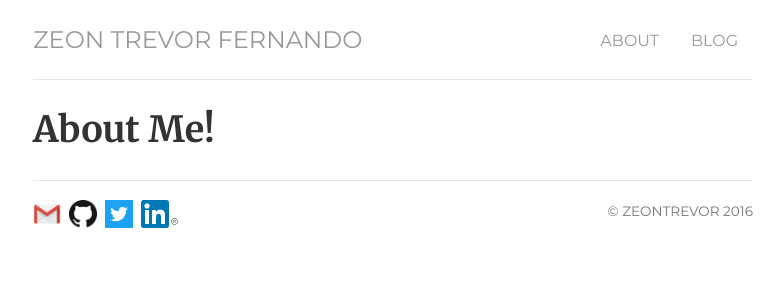
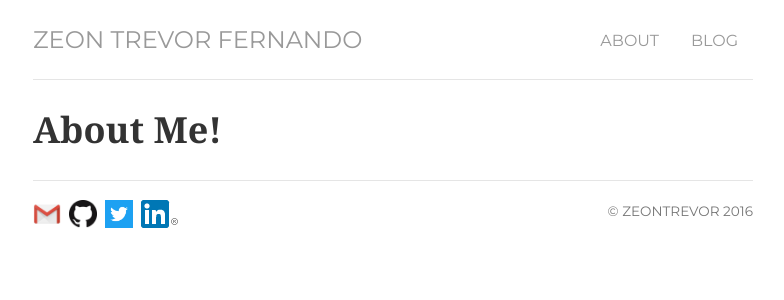
Before and after one commit to ZeonTrevor/zeontrevor.github.io, a Jekyll site: the page built from about/index.html, in a window 1280 px wide. Shown: the top 300 px of the page, without its empty margins (247-1031 px from the left). Built offline with Jekyll 4.4.1, drawn with Linux system fonts in a browser that asks for light colours.

Commit message:
minor changes

```diff
--- a/blog/index.html
+++ b/blog/index.html
@@ -2,7 +2,7 @@
 layout: default
 title: Blog
 ---
-<h3>{{ page.title }}</h3>
+
 Hey there! I currently live in Germany pursuing my masters, originally from Sri Lanka (for the most part of my childhood and youth I have lived in India). I have loved Germany since my childhood because of my love for Die Mannschaft (German football team), but since I started living here I love it even more for many other reasons like its beauty and convenience for reduced mobility individuals. I was diagnosed with LGMD back in 2010, its a rare disease that causes weakness and wasting of the muscles in the arms and legs. As I grow old and the disease progresses, I constantly update my life ;). Since its a rare disease and there is very little known about it, I dedicate this blog to create awareness and especially help those who have this disease by sharing my travel diaries across Europe from the eyes of a LGMD traveller.
 <ul class="posts">
 
--- a/css/main.css
+++ b/css/main.css
@@ -1,14 +1,14 @@
 @import url(http://fonts.googleapis.com/css?family=Merriweather:300,300italic,400,400italic,700,700italic);
 @import url(http://fonts.googleapis.com/css?family=Montserrat);
 
-body { padding-top: 20px; padding-bottom: 40px; font-family: 'Merriweather', Georgia, Times; font-size: 16px; }
+body { padding-top: 20px; padding-bottom: 40px; font-family: medium-content-serif-font,Georgia,'Cambria','Times New Roman',Times,serif; font-size: 16px;}
 
-h1, h2, h3, h4, h5, h6, .h1, .h2, .h3, .h4, .h5, .h6 { font-family: 'Merriweather', Georgia, Times; font-weight: 700;}
+h1, h2, h3, h4, h5, h6, .h1, .h2, .h3, .h4, .h5, .h6 { font-family: medium-content-serif-font,Georgia,'Cambria','Times New Roman',Times,serif; font-weight: 700;}
 
 a { text-decoration: none; color: #999; }
 a:hover { text-decoration: underline; }
 
-blockquote p { font-size: 16px; line-height: 1.6em; }
+blockquote p { font-size: 16px; line-height: 1.6em; letter-spacing: -.003em;}
 
 /* Navigation */
 h3.text-muted a {text-decoration: none; color: #999999; }
```
